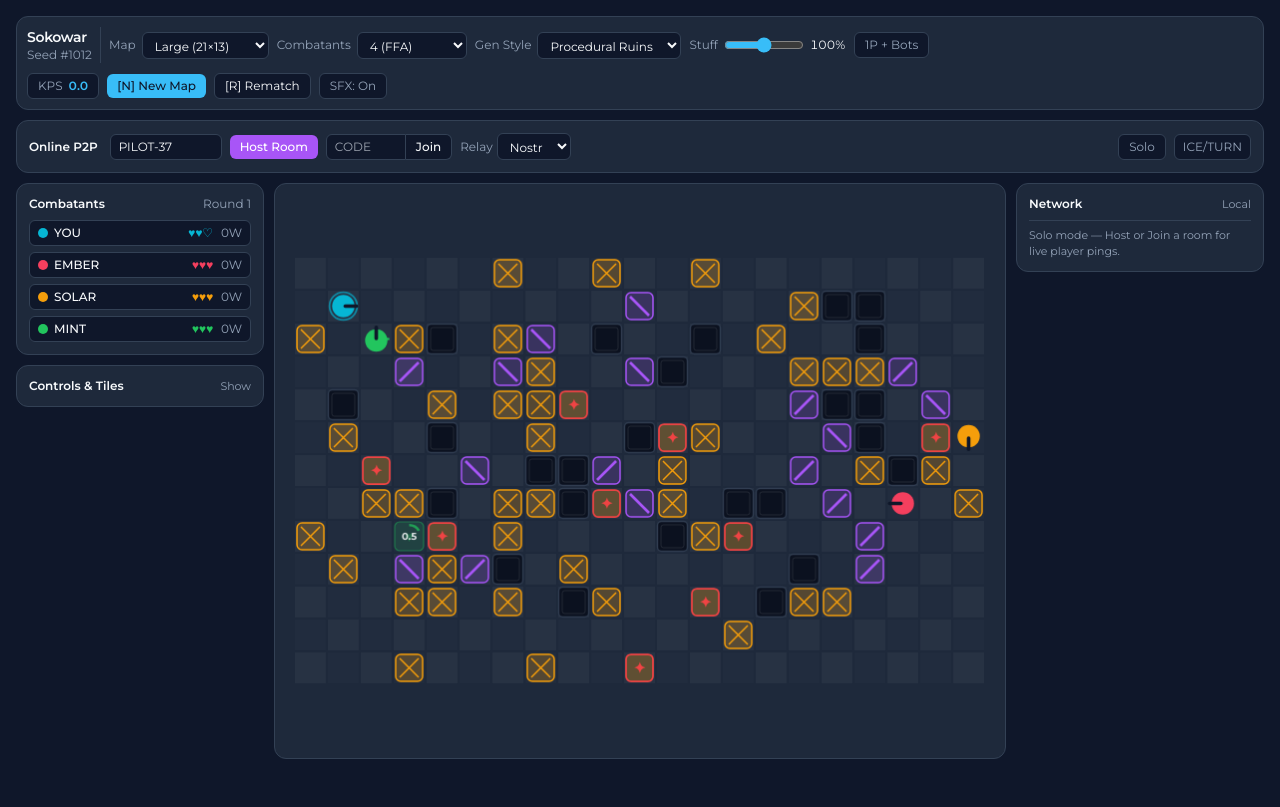
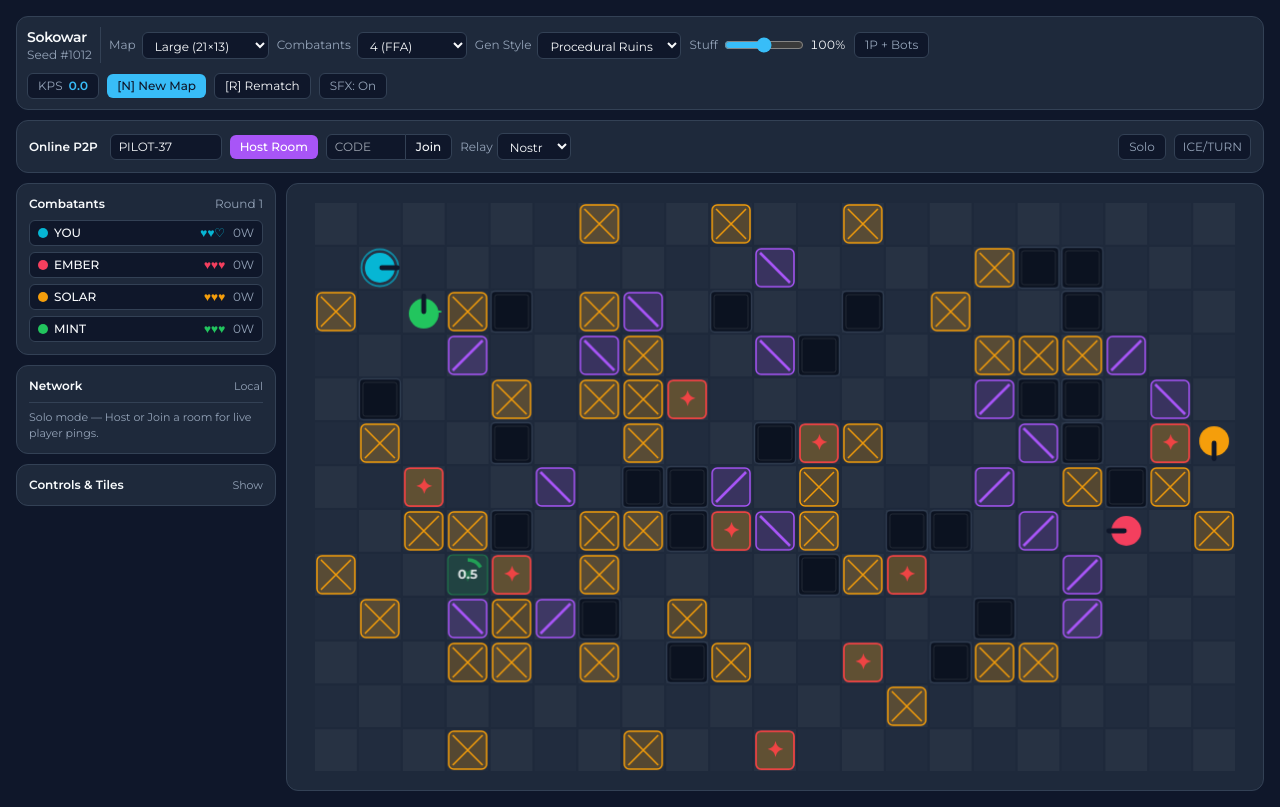
Before and after one commit to Amaan12/sokowar, a plain HTML site: page index.html in a window 1280 px wide. Drawn offline with nearby package versions, Linux system fonts and the light colour scheme.

Commit message:
Move Network above Controls & Tiles, expand arena right column, bust game.js cache

```diff
--- a/index.html
+++ b/index.html
@@ -209,9 +209,9 @@
       </div>
     </div>
 
-    <!-- 3-Column Centered Arena Layout (Left Info | Centered Canvas | Right Info) -->
-    <div class="grid grid-cols-1 lg:grid-cols-[248px_minmax(0,1fr)_248px] gap-2.5 items-start">
-      <!-- Left Sidebar: Combatants + Controls -->
+    <!-- 2-Column Layout (Left Info Sidebar | Expanded Arena Canvas) -->
+    <div class="grid grid-cols-1 lg:grid-cols-[260px_minmax(0,1fr)] gap-2.5 items-start">
+      <!-- Left Sidebar: Combatants + Network + Controls & Tiles -->
       <div class="space-y-2.5 order-2 lg:order-1">
         <div class="bg-[var(--card)] border border-[var(--border)] rounded-xl p-3 space-y-2">
           <div class="flex items-center justify-between text-xs">
@@ -219,6 +219,14 @@
             <span id="round-label" class="font-mono text-[var(--muted-foreground)]">Round 1</span>
           </div>
           <div id="roster" class="space-y-1.5"></div>
+        </div>
+
+        <div class="bg-[var(--card)] border border-[var(--border)] rounded-xl p-3 space-y-2 text-xs">
+          <div class="flex items-center justify-between gap-2">
+            <span class="font-semibold text-[var(--foreground)]">Network</span>
+            <span id="stats-rate" class="font-mono text-[11px] text-[var(--muted-foreground)] truncate">Local</span>
+          </div>
+          <div id="ping-list" class="space-y-1 pt-1.5 border-t border-[var(--border)] font-mono text-[11px]"></div>
         </div>
 
         <div class="bg-[var(--card)] border border-[var(--border)] rounded-xl p-3 text-xs text-[var(--muted-foreground)]">
@@ -240,8 +248,8 @@
         </div>
       </div>
 
-      <!-- Center Arena Canvas -->
-      <div id="stage-wrap" class="w-full relative rounded-xl overflow-hidden border border-[var(--border)] bg-[var(--card)] order-1 lg:order-2" style="height: clamp(540px, 72vh, 840px);">
+      <!-- Expanded Arena Canvas (Right Column) -->
+      <div id="stage-wrap" class="w-full relative rounded-xl overflow-hidden border border-[var(--border)] bg-[var(--card)] order-1 lg:order-2" style="height: clamp(540px, 76vh, 880px);">
         <canvas id="stage" class="block w-full h-full cursor-pointer"></canvas>
         <div id="focus-hint" class="pointer-events-none absolute inset-0 flex items-center justify-center transition-opacity duration-150">
           <div class="px-4 py-2 rounded-full border border-[var(--border)] bg-[var(--background)]/90 backdrop-blur-sm text-xs font-medium shadow-sm">
@@ -264,20 +272,9 @@
           </div>
         </div>
       </div>
-
-      <!-- Right Sidebar: Network -->
-      <div class="space-y-2.5 order-3">
-        <div class="bg-[var(--card)] border border-[var(--border)] rounded-xl p-3 space-y-2 text-xs">
-          <div class="flex items-center justify-between gap-2">
-            <span class="font-semibold text-[var(--foreground)]">Network</span>
-            <span id="stats-rate" class="font-mono text-[11px] text-[var(--muted-foreground)] truncate">Local</span>
-          </div>
-          <div id="ping-list" class="space-y-1 pt-1.5 border-t border-[var(--border)] font-mono text-[11px]"></div>
-        </div>
-      </div>
     </div>
   </div>
 
-  <script type="module" src="./src/game.js?v=3"></script>
+  <script type="module" src="./src/game.js?v=4"></script>
 </body>
 </html>
```
